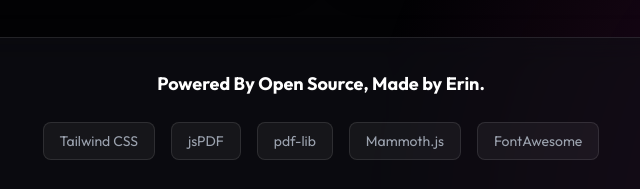
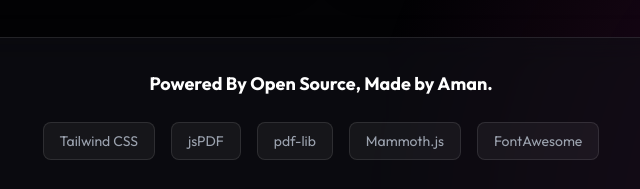
Before and after one commit to ErinOP-gltich/NebulaPDF, a plain HTML site: page index.html in a window 1280 px wide. Both pictures are taken after a click on the button "About". Shown: the part 568-757 px from the top of the page, 319-959 px from the left. Drawn offline with nearby package versions, Linux system fonts and the light colour scheme.

Commit message:
index.html

```diff
--- a/index.html
+++ b/index.html
@@ -329,7 +329,7 @@
             </div>
 
             <div class="glass-panel p-8 rounded-3xl border border-white/10 text-center">
-                <h3 class="text-lg font-bold text-white mb-6">Powered By Open Source, Made by Erin.</h3>
+                <h3 class="text-lg font-bold text-white mb-6">Powered By Open Source, Made by Aman.</h3>
                 <div class="flex flex-wrap justify-center gap-4">
                     <span class="px-4 py-2 rounded-lg bg-white/5 border border-white/10 text-gray-400 text-sm">Tailwind CSS</span>
                     <span class="px-4 py-2 rounded-lg bg-white/5 border border-white/10 text-gray-400 text-sm">jsPDF</span>
```
